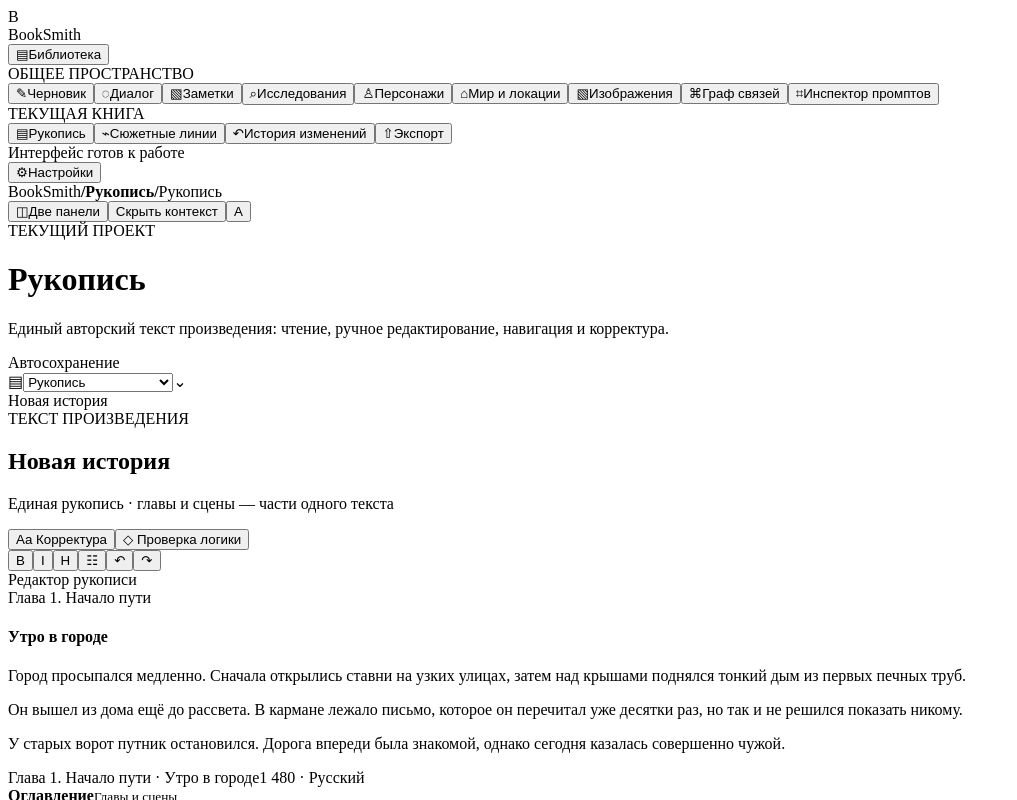
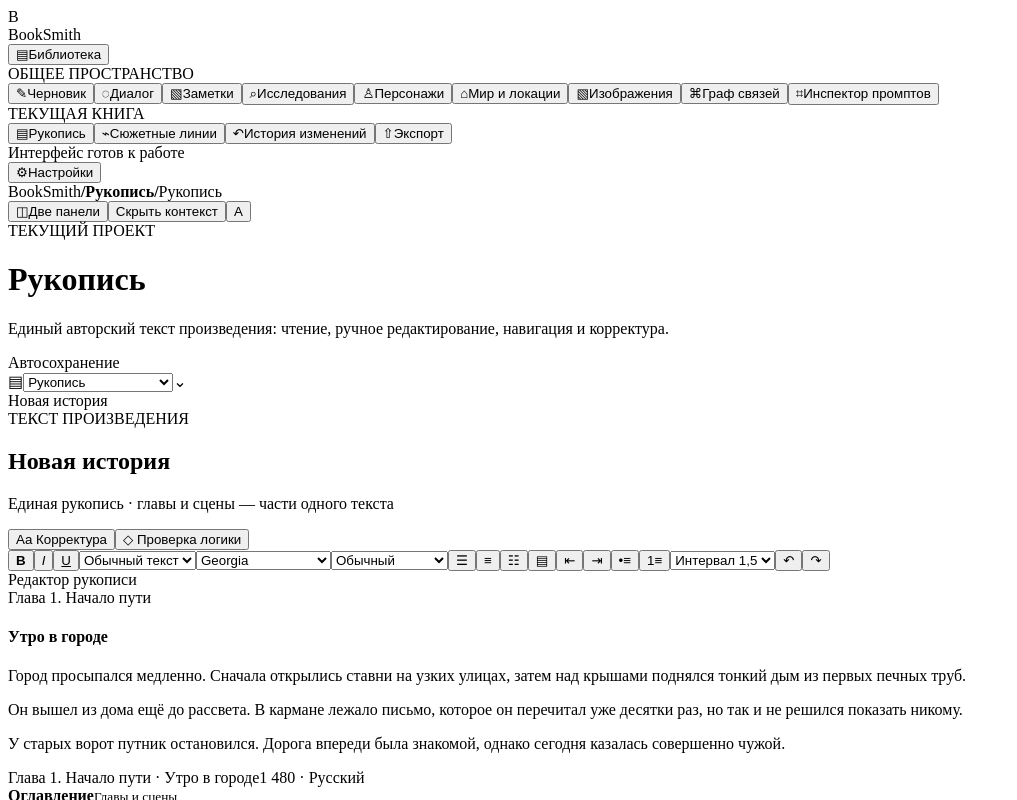
Before and after one commit to vishutik81-lang/BookSmith, a React (Vite) app: page / in a window 1280 px wide. Both pictures are taken after a click on the button 216 px from the left and 675 px from the top of the page. Shown: the top 800 px of the page, without its empty margins (0-1017 px from the left). Built offline with nearby package versions, Linux system fonts and the light colour scheme; the HTML template or start-up script is replaced by a standard one.

Commit message:
Add interactive manuscript formatting toolbar

```diff
--- a/src/App.tsx
+++ b/src/App.tsx
@@ -234,15 +234,7 @@ function ManuscriptWorkspace({ bookTitle }: { bookTitle: string }) {
     </div>
     <div className="manuscript-layout">
       <section className="manuscript-document-column">
-        <div className="manuscript-editor-toolbar">
-          <div className="manuscript-format-tools">
-            {['B', 'I', 'H', '☷'].map(tool => <button key={tool} title="Инструмент форматирования" onClick={() => showToolNotice('Форматирование')}>{tool}</button>)}
-            <span/>
-            <button title="Отменить" onClick={() => showToolNotice('Отмена')}>↶</button>
-            <button title="Повторить" onClick={() => showToolNotice('Повтор')}>↷</button>
-          </div>
-          <div className="manuscript-editor-state"><i/> Редактор рукописи</div>
-        </div>
+        <ManuscriptFormattingToolbar />
         <div className="manuscript-paper-scroll">
           <article className="manuscript-paper" contentEditable suppressContentEditableWarning>
             <div className="manuscript-page-kicker">{chapter.title}</div>
@@ -289,6 +281,55 @@ function ManuscriptWorkspace({ bookTitle }: { bookTitle: string }) {
 }
 
 
+
+
+function ManuscriptFormattingToolbar() {
+  const run = (command: string, value?: string) => {
+    document.execCommand(command, false, value);
+  };
+  const preserveSelection = (event: React.MouseEvent) => event.preventDefault();
+  const applyParagraphStyle = (tag: string) => run('formatBlock', tag);
+  const setLineHeight = (value: string) => {
+    const selection = window.getSelection();
+    const node = selection?.anchorNode?.nodeType === Node.TEXT_NODE ? selection.anchorNode.parentElement : selection?.anchorNode as HTMLElement | null;
+    const paragraph = node?.closest('p, h1, h2, h3, blockquote, li') as HTMLElement | null;
+    if (paragraph) paragraph.style.lineHeight = value;
+  };
+  return <div className="manuscript-editor-toolbar manuscript-format-toolbar-v2">
+    <div className="manuscript-format-tools">
+      <button title="Жирный" aria-label="Жирный" onMouseDown={preserveSelection} onClick={() => run('bold')}><b>B</b></button>
+      <button title="Курсив" aria-label="Курсив" onMouseDown={preserveSelection} onClick={() => run('italic')}><i>I</i></button>
+      <button title="Подчёркивание" aria-label="Подчёркивание" onMouseDown={preserveSelection} onClick={() => run('underline')}><u>U</u></button>
+      <span className="format-toolbar-divider"/>
+      <select aria-label="Стиль абзаца" defaultValue="p" onMouseDown={preserveSelection} onChange={event => applyParagraphStyle(event.target.value)}>
+        <option value="p">Обычный текст</option><option value="h1">Заголовок</option><option value="h2">Подзаголовок</option><option value="blockquote">Цитата</option>
+      </select>
+      <select aria-label="Шрифт" defaultValue="Georgia" onMouseDown={preserveSelection} onChange={event => run('fontName', event.target.value)}>
+        <option value="Georgia">Georgia</option><option value="Arial">Arial</option><option value="Times New Roman">Times New Roman</option><option value="Verdana">Verdana</option>
+      </select>
+      <select aria-label="Размер шрифта" defaultValue="3" onMouseDown={preserveSelection} onChange={event => run('fontSize', event.target.value)}>
+        <option value="2">Маленький</option><option value="3">Обычный</option><option value="4">Крупный</option><option value="5">Очень крупный</option>
+      </select>
+      <span className="format-toolbar-divider"/>
+      <button title="По левому краю" aria-label="По левому краю" onMouseDown={preserveSelection} onClick={() => run('justifyLeft')}>☰</button>
+      <button title="По центру" aria-label="По центру" onMouseDown={preserveSelection} onClick={() => run('justifyCenter')}>≡</button>
+      <button title="По правому краю" aria-label="По правому краю" onMouseDown={preserveSelection} onClick={() => run('justifyRight')}>☷</button>
+      <button title="По ширине" aria-label="По ширине" onMouseDown={preserveSelection} onClick={() => run('justifyFull')}>▤</button>
+      <span className="format-toolbar-divider"/>
+      <button title="Уменьшить отступ" aria-label="Уменьшить отступ" onMouseDown={preserveSelection} onClick={() => run('outdent')}>⇤</button>
+      <button title="Увеличить отступ" aria-label="Увеличить отступ" onMouseDown={preserveSelection} onClick={() => run('indent')}>⇥</button>
+      <button title="Маркированный список" aria-label="Маркированный список" onMouseDown={preserveSelection} onClick={() => run('insertUnorderedList')}>•≡</button>
+      <button title="Нумерованный список" aria-label="Нумерованный список" onMouseDown={preserveSelection} onClick={() => run('insertOrderedList')}>1≡</button>
+      <select className="format-line-height" aria-label="Межстрочный интервал" defaultValue="1.5" onMouseDown={preserveSelection} onChange={event => setLineHeight(event.target.value)}>
+        <option value="1.2">Интервал 1,2</option><option value="1.5">Интервал 1,5</option><option value="1.8">Интервал 1,8</option><option value="2">Интервал 2</option>
+      </select>
+      <span className="format-toolbar-divider"/>
+      <button title="Отменить" aria-label="Отменить" onMouseDown={preserveSelection} onClick={() => run('undo')}>↶</button>
+      <button title="Повторить" aria-label="Повторить" onMouseDown={preserveSelection} onClick={() => run('redo')}>↷</button>
+    </div>
+    <div className="manuscript-editor-state"><i/> Редактор рукописи</div>
+  </div>;
+}
 
 type DraftTool = { id: string; label: string; icon: string; group: string; prompt: string }
 const draftTools: DraftTool[] = [
```
